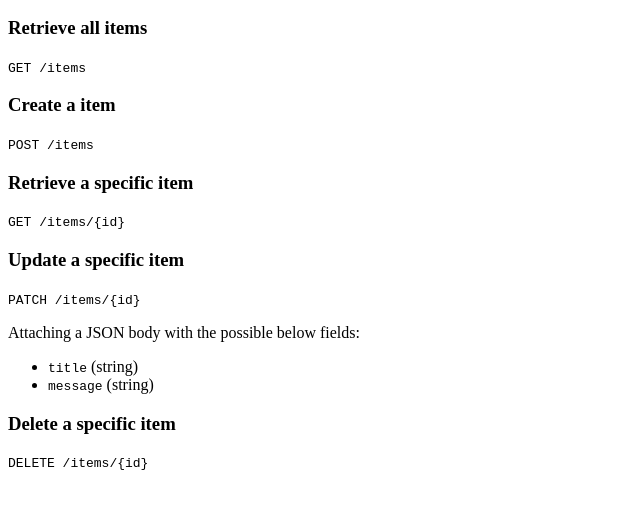
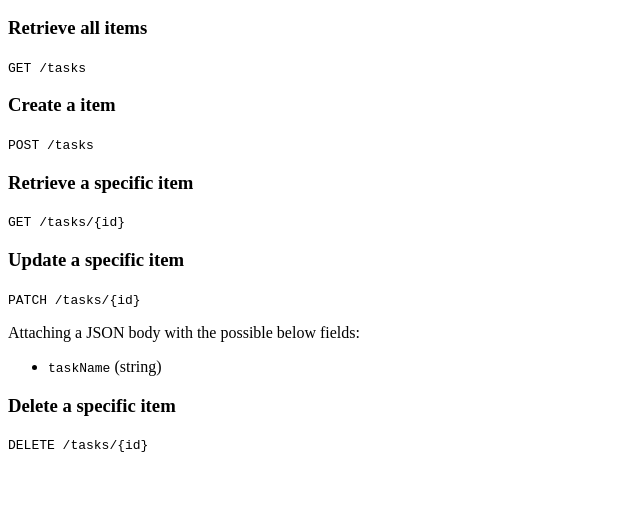
Before and after one commit to NobeenIslam/to-do-backend, a website: page public/index.html in a window 1280 px wide. Shown: the part 110-618 px from the top of the page, without its empty margins (0-640 px from the left). Drawn offline with Linux system fonts and the light colour scheme.

Commit message:
Changed all items endpoints to /tasks

```diff
--- a/public/index.html
+++ b/public/index.html
@@ -11,28 +11,27 @@
     <main>
       <section>
         <h3>Retrieve all items</h3>
-        <p><code>GET /items</code></p>
+        <p><code>GET /tasks</code></p>
       </section>
       <section>
         <h3>Create a item</h3>
-        <p><code>POST /items</code></p>
+        <p><code>POST /tasks</code></p>
       </section>
       <section>
         <h3>Retrieve a specific item</h3>
-        <p><code>GET /items/{id}</code></p>
+        <p><code>GET /tasks/{id}</code></p>
       </section>
       <section>
         <h3>Update a specific item</h3>
-        <p><code>PATCH /items/{id}</code></p>
+        <p><code>PATCH /tasks/{id}</code></p>
         <p>Attaching a JSON body with the possible below fields:</p>
         <ul>
-          <li><code>title</code> (string)</li>
-          <li><code>message</code> (string)</li>
+          <li><code>taskName</code> (string)</li>
         </ul>
       </section>
       <section>
         <h3>Delete a specific item</h3>
-        <p><code>DELETE /items/{id}</code></p>
+        <p><code>DELETE /tasks/{id}</code></p>
       </section>
     </main>
   </body>
```
Also changed, not shown: src/server.ts (+4 -4 lines).
